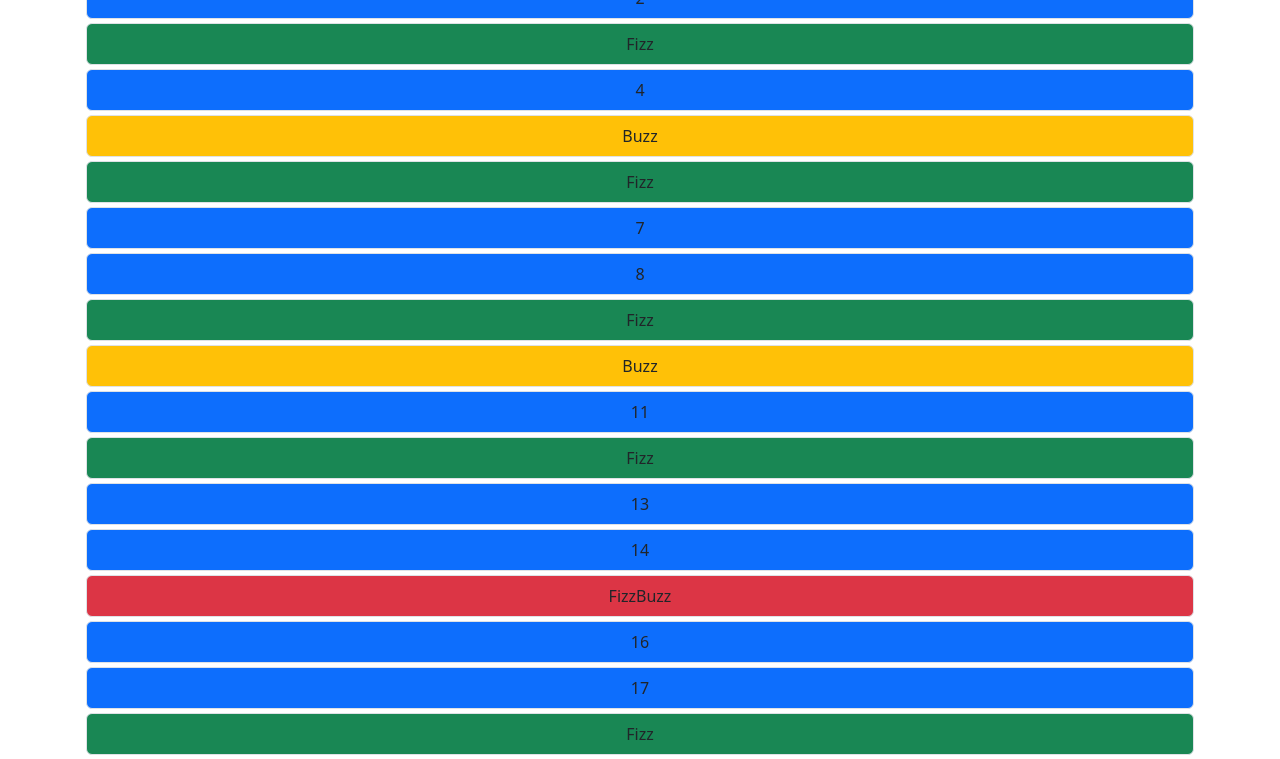
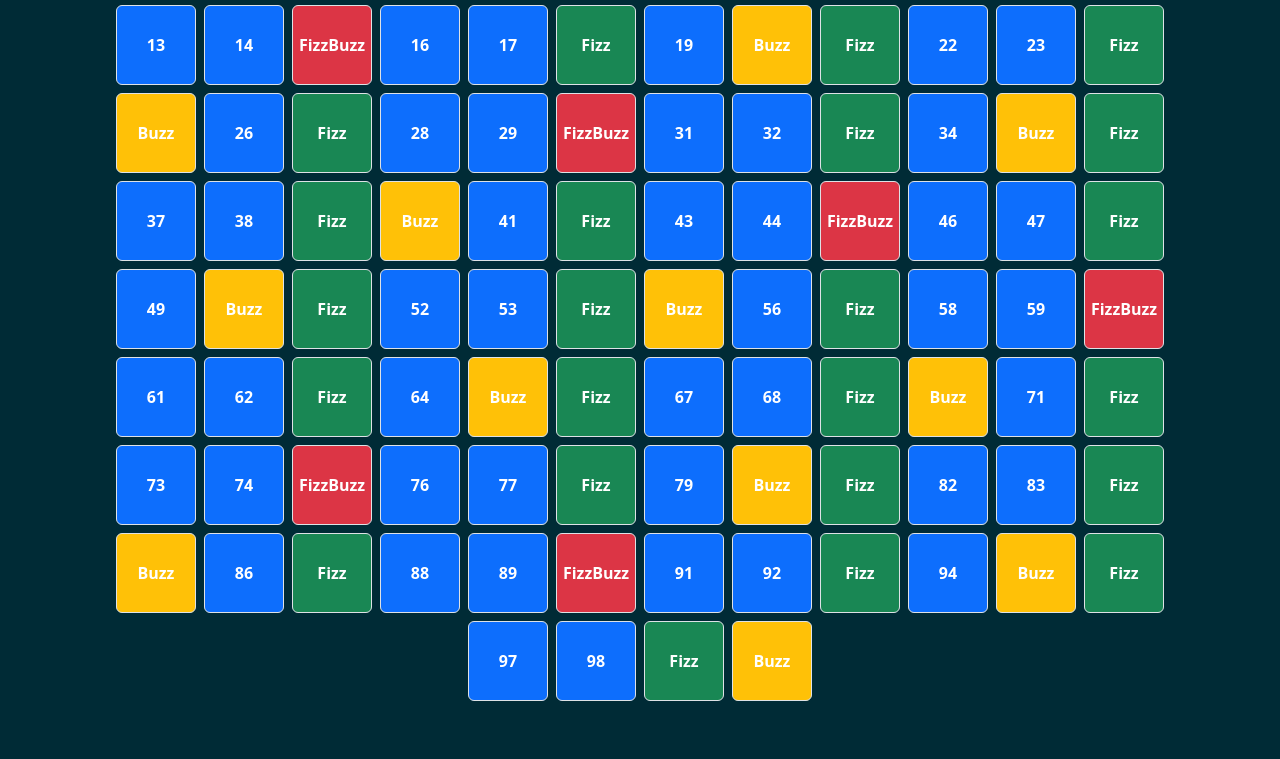
Before and after one commit to lucadisanto7/js-fizzbuzz, a plain HTML site: page index.html in a window 1280 px wide. Shown: the part 125-884 px from the top of the page. After the commit the page ends 830 px from the top, so only its background shows below. Drawn offline with nearby package versions, Linux system fonts and the light colour scheme.

Commit message:
[UPD] Added css

```diff
--- a/css/style.css
+++ b/css/style.css
@@ -3,3 +3,30 @@
     padding: 0;
     box-sizing: border-box;
 }
+body {
+    background-color: #002b36;
+    color: #ffffff;
+    display: flex;
+    justify-content: center;
+    align-items: center;
+    height: 100vh;
+}
+.container {
+    text-align: center;
+}
+.grid {
+    display: flex;
+    flex-wrap: wrap;
+    justify-content: center;
+    margin-top: 20px;
+}
+.grid div {
+    width: 80px;
+    height: 80px;
+    display: flex;
+    justify-content: center;
+    align-items: center;
+    margin: 5px;
+    border-radius: 5px;
+    font-weight: bold;
+}
```
